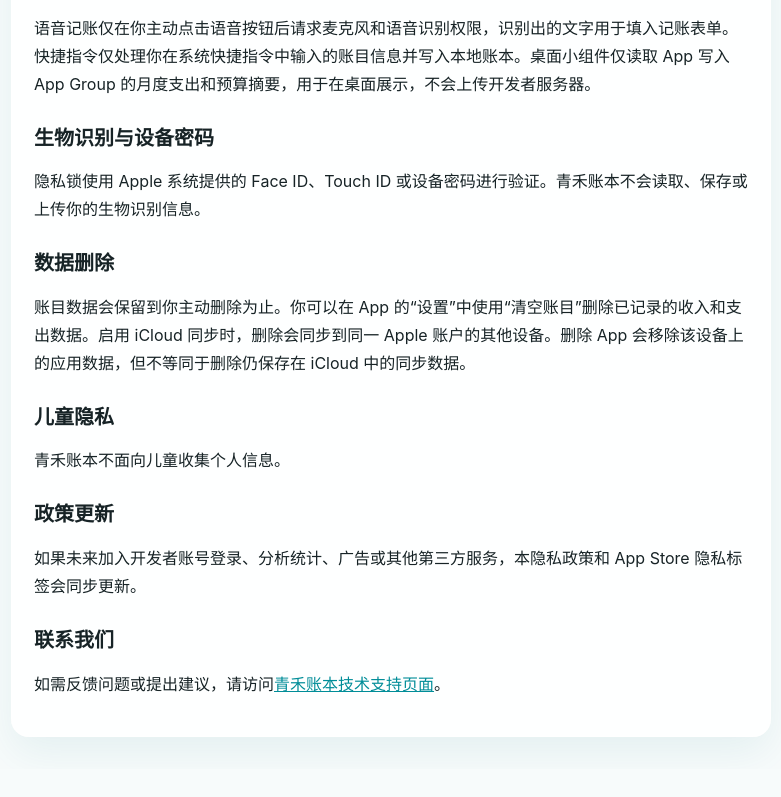
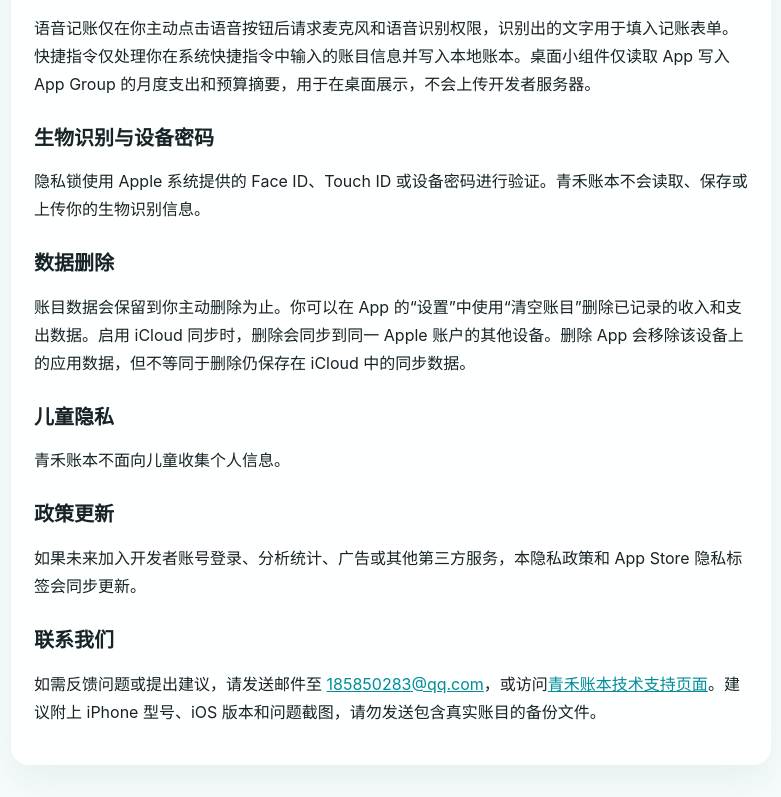
Before and after one commit to NISSNI/qinghe-pages, a plain HTML site: page privacy.html in a window 1280 px wide. Shown: the part 1003-1800 px from the top of the page, without its empty margins (249-1030 px from the left). Before the commit the page ends 1772 px from the top, so only its background shows below. Drawn offline with Linux system fonts and the light colour scheme.

Commit message:
Add QingheBook support email

```diff
--- a/privacy.html
+++ b/privacy.html
@@ -5,10 +5,27 @@
   <meta name="viewport" content="width=device-width, initial-scale=1">
   <title>青禾账本隐私政策</title>
   <style>
-    body{max-width:760px;margin:0 auto;padding:32px 20px;font-family:-apple-system,BlinkMacSystemFont,"Helvetica Neue",Arial,sans-serif;line-height:1.75;color:#172326;background:#f7fbfb}
-    h1,h2{line-height:1.25}h1{font-size:30px}h2{margin-top:28px;font-size:20px}
-    .card{padding:22px;border-radius:18px;background:rgba(255,255,255,.82);border:1px solid rgba(255,255,255,.9);box-shadow:0 16px 40px rgba(16,120,130,.08)}
-    .date{color:#657174;font-weight:700}a{color:#008d98}
+    body {
+      max-width: 760px;
+      margin: 0 auto;
+      padding: 32px 20px;
+      font-family: -apple-system, BlinkMacSystemFont, "Helvetica Neue", Arial, sans-serif;
+      line-height: 1.75;
+      color: #172326;
+      background: #f7fbfb;
+    }
+    h1, h2 { line-height: 1.25; }
+    h1 { font-size: 30px; }
+    h2 { margin-top: 28px; font-size: 20px; }
+    .card {
+      padding: 22px;
+      border-radius: 18px;
+      background: rgba(255, 255, 255, 0.82);
+      border: 1px solid rgba(255, 255, 255, 0.9);
+      box-shadow: 0 16px 40px rgba(16, 120, 130, 0.08);
+    }
+    .date { color: #657174; font-weight: 700; }
+    a { color: #008d98; }
   </style>
 </head>
 <body>
@@ -16,27 +33,37 @@
     <h1>青禾账本隐私政策</h1>
     <p class="date">更新日期：2026-07-17</p>
     <p>青禾账本是一款个人财务记录工具。我们重视你的账目隐私，账目默认保存在设备本地；当设备已登录并可使用 iCloud 时，App 会使用 Apple CloudKit 私有数据库在你的设备之间同步数据。</p>
+
     <h2>我们收集哪些信息</h2>
     <p>当前版本不会要求你注册开发者账号，也不会把你的账目上传到开发者自建服务器。iCloud 同步使用你在系统中登录的 Apple 账户。</p>
     <p>你在 App 中主动输入的收入、支出、分类、小类、备注、账户、预算和周期账单信息，包括通过语音识别转换出的文字和快捷指令写入的账目，会通过 Apple SwiftData 保存在当前设备，并在 iCloud 可用时写入与你 Apple 账户关联的 CloudKit 私有数据库。iCloud 不可用时，App 会继续使用本地数据。</p>
+
     <h2>数据如何使用</h2>
     <p>账目数据仅用于展示概览、生成分析图表、计算预算进度、将你主动发起的语音记账转换成文字并填入记账表单、通过系统快捷指令写入你提供的账目信息、通过桌面小组件展示本月支出和预算摘要、在同一 Apple 账户的设备之间同步，以及在你主动操作时导出 CSV 或完整备份文件。</p>
+
     <h2>数据分享</h2>
     <p>当前版本不会主动向广告商、分析平台或其他第三方共享你的账目数据。iCloud 同步由 Apple CloudKit 提供，并受 Apple 的服务条款和隐私政策约束。当你点击导出 CSV 或完整备份时，系统会打开分享面板，导出后的文件由你自行选择保存、发送或分享的位置。</p>
+
     <h2>文件导入与恢复</h2>
     <p>你主动选择的通用 CSV、微信/支付宝官方账单 CSV 或 TXT、以及青禾账本备份文件只会在设备本地解析，不会上传开发者服务器。App 会在写入前展示识别、忽略和重复数量，并在导入时跳过重复账目。如果账单下载为压缩包，需要你先解压，再选择其中的 CSV 或 TXT 明细文件。</p>
+
     <h2>语音记账、快捷指令与小组件</h2>
     <p>语音记账仅在你主动点击语音按钮后请求麦克风和语音识别权限，识别出的文字用于填入记账表单。快捷指令仅处理你在系统快捷指令中输入的账目信息并写入本地账本。桌面小组件仅读取 App 写入 App Group 的月度支出和预算摘要，用于在桌面展示，不会上传开发者服务器。</p>
+
     <h2>生物识别与设备密码</h2>
     <p>隐私锁使用 Apple 系统提供的 Face ID、Touch ID 或设备密码进行验证。青禾账本不会读取、保存或上传你的生物识别信息。</p>
+
     <h2>数据删除</h2>
     <p>账目数据会保留到你主动删除为止。你可以在 App 的“设置”中使用“清空账目”删除已记录的收入和支出数据。启用 iCloud 同步时，删除会同步到同一 Apple 账户的其他设备。删除 App 会移除该设备上的应用数据，但不等同于删除仍保存在 iCloud 中的同步数据。</p>
+
     <h2>儿童隐私</h2>
     <p>青禾账本不面向儿童收集个人信息。</p>
+
     <h2>政策更新</h2>
     <p>如果未来加入开发者账号登录、分析统计、广告或其他第三方服务，本隐私政策和 App Store 隐私标签会同步更新。</p>
+
     <h2>联系我们</h2>
-    <p>如需反馈问题或提出建议，请访问<a href="support.html">青禾账本技术支持页面</a>。</p>
+    <p>如需反馈问题或提出建议，请发送邮件至 <a href="mailto:185850283@qq.com">185850283@qq.com</a>，或访问<a href="support.html">青禾账本技术支持页面</a>。建议附上 iPhone 型号、iOS 版本和问题截图，请勿发送包含真实账目的备份文件。</p>
   </main>
 </body>
 </html>
```
